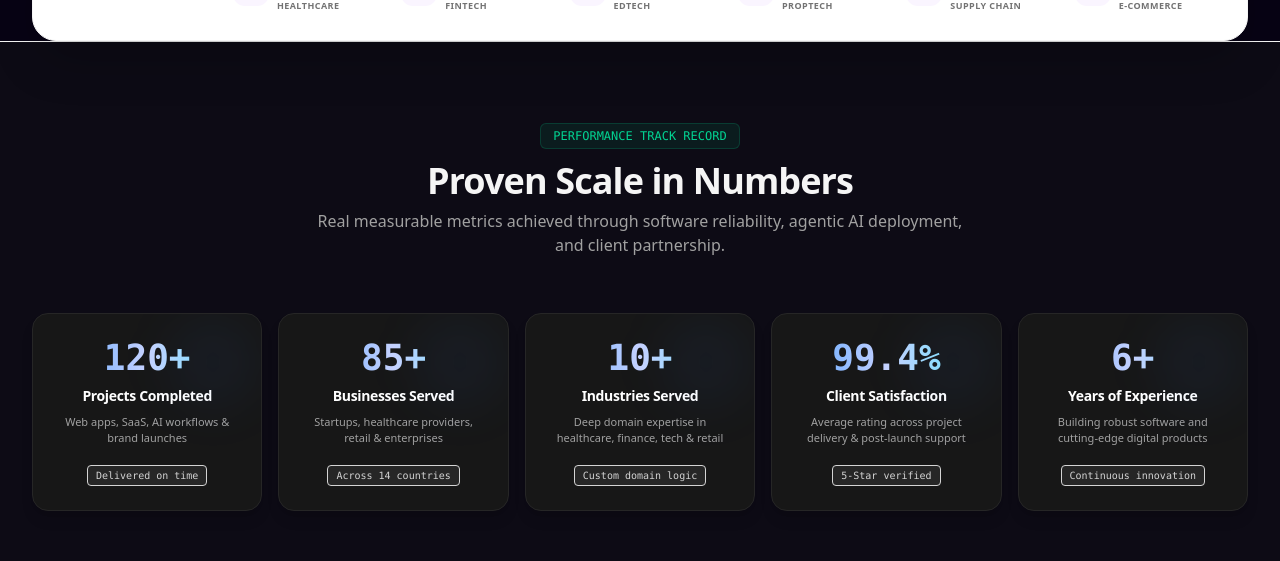
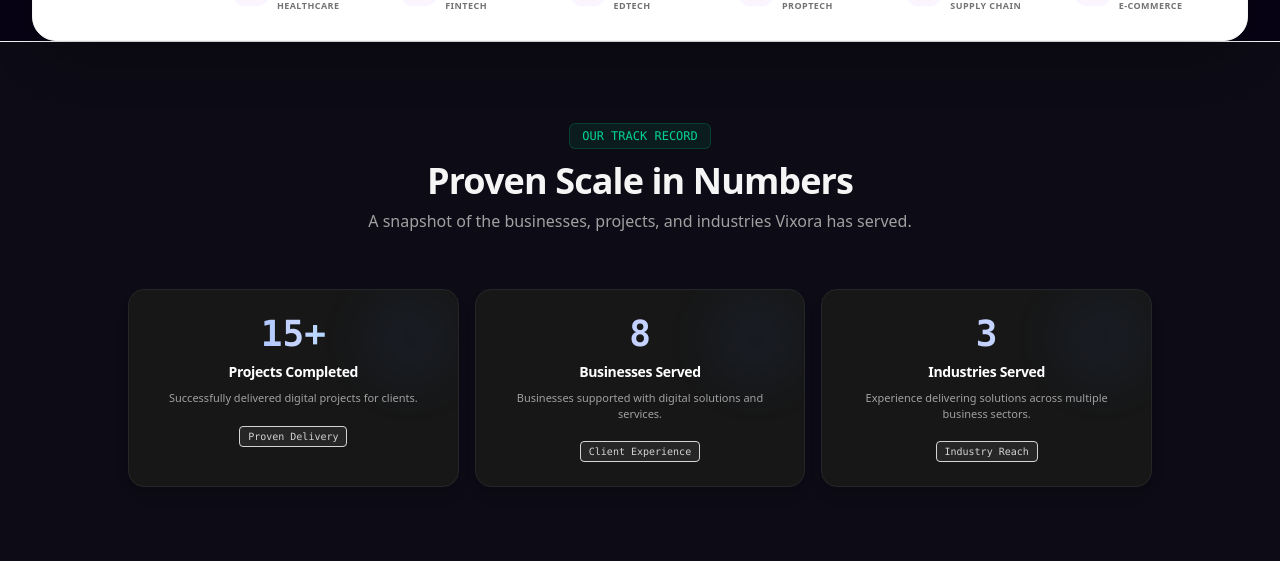
Before and after one commit to vixoralabsai/Vixora-Digital-Hub-Website, a React (Vite) app: page / in a window 1280 px wide. Shown: the part 1025-1586 px from the top of the page. Built offline with nearby package versions, Linux system fonts and the light colour scheme; no server answers.

Commit message:
Update business scale metrics

```diff
--- a/src/components/BusinessMetrics.tsx
+++ b/src/components/BusinessMetrics.tsx
@@ -1,5 +1,23 @@
-import { BUSINESS_METRICS } from '../data/vixoraContent';
-import { Activity, ShieldCheck, Sparkles, TrendingUp } from 'lucide-react';
+const BUSINESS_METRICS = [
+  {
+    value: "15+",
+    label: "Projects Completed",
+    subtext: "Successfully delivered digital projects for clients.",
+    highlight: "Proven Delivery"
+  },
+  {
+    value: "8",
+    label: "Businesses Served",
+    subtext: "Businesses supported with digital solutions and services.",
+    highlight: "Client Experience"
+  },
+  {
+    value: "3",
+    label: "Industries Served",
+    subtext: "Experience delivering solutions across multiple business sectors.",
+    highlight: "Industry Reach"
+  }
+];
 
 export function BusinessMetrics() {
   return (
@@ -7,18 +25,17 @@
       <div className="max-w-7xl mx-auto px-4 sm:px-6 lg:px-8">
         <div className="text-center max-w-2xl mx-auto mb-14">
           <div className="inline-flex items-center gap-2 px-3 py-1 rounded-md text-xs font-mono font-medium text-emerald-400 bg-emerald-500/10 border border-emerald-500/20 mb-3">
-            <span>PERFORMANCE TRACK RECORD</span>
+            <span>OUR TRACK RECORD</span>
           </div>
           <h2 className="text-3xl sm:text-4xl font-extrabold text-neutral-100 tracking-tight">
             Proven Scale in Numbers
           </h2>
           <p className="mt-2 text-sm sm:text-base text-neutral-400">
-            Real measurable metrics achieved through software reliability, agentic AI deployment, and client partnership.
+            A snapshot of the businesses, projects, and industries Vixora has served.
           </p>
         </div>
 
-        {/* 5 Metrics Cards */}
-        <div className="grid grid-cols-1 sm:grid-cols-2 lg:grid-cols-5 gap-4">
+        <div className="grid grid-cols-1 sm:grid-cols-3 gap-4 max-w-5xl mx-auto">
           {BUSINESS_METRICS.map((metric, idx) => (
             <div
               key={idx}
```
